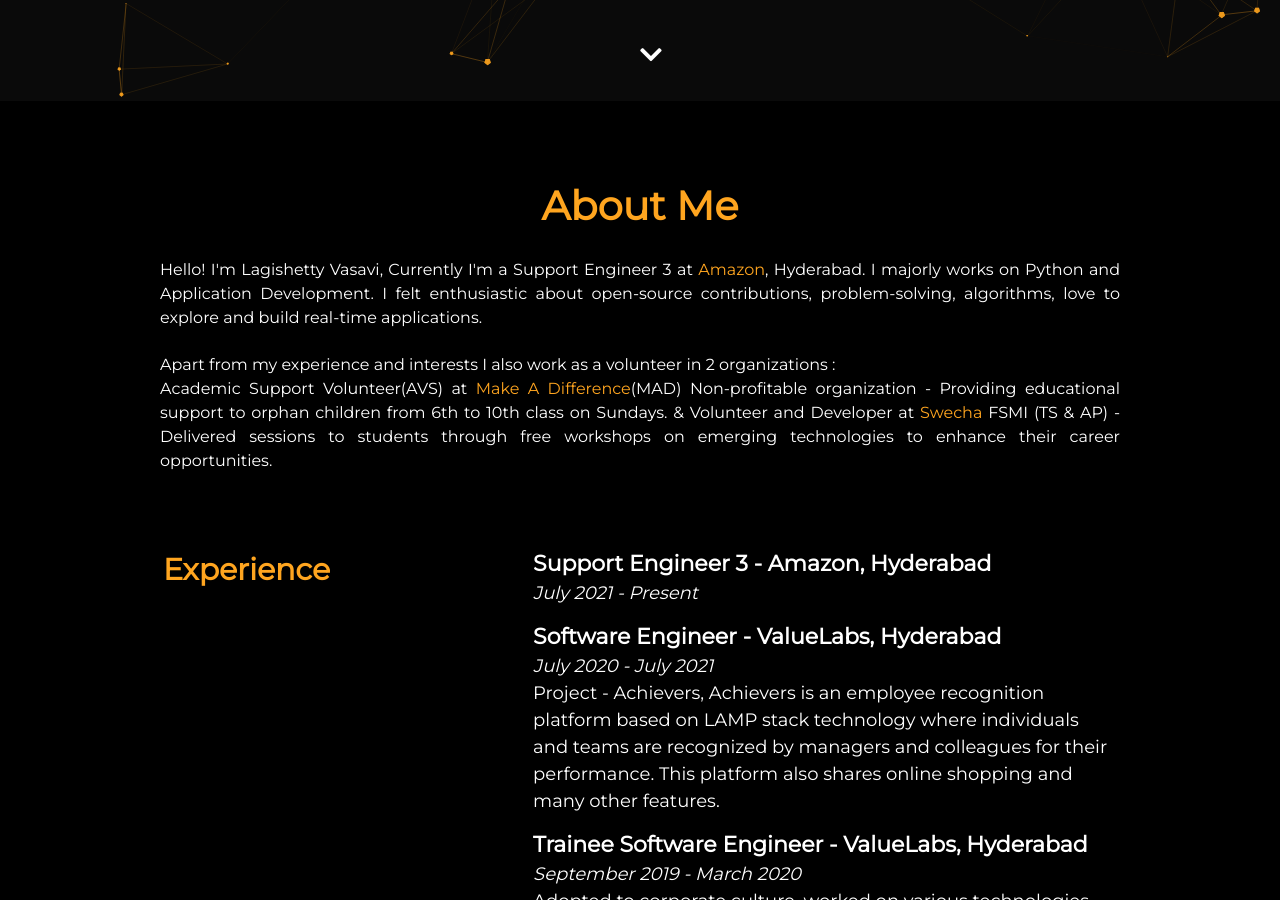
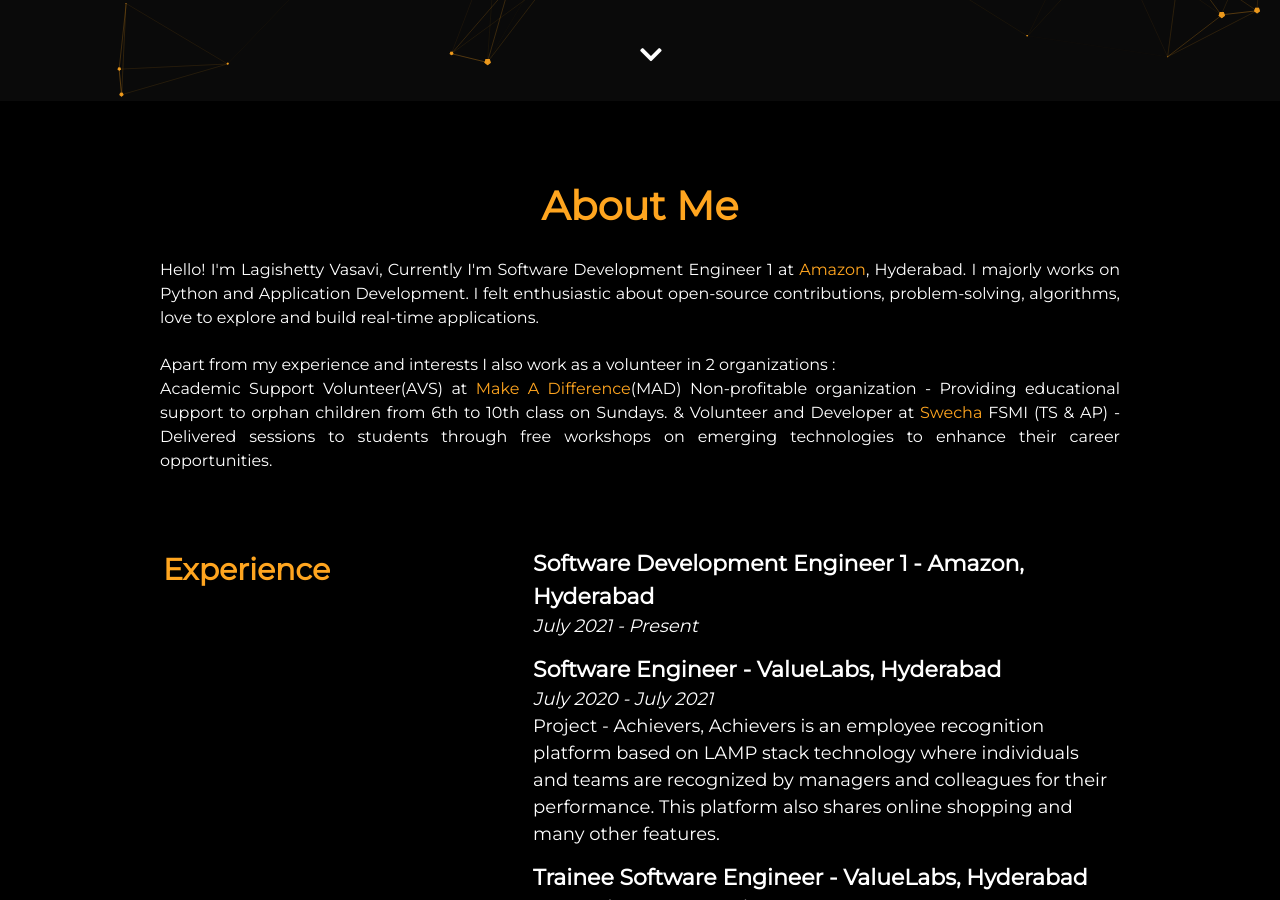
Before and after one commit to VasaviLagishetty/VasaviLagishetty.github.io, a Jekyll site: the page built from index.html, in a window 1280 px wide and 900 px high, scrolled down 799 px. Built offline with Jekyll 4.4.1, drawn with Linux system fonts in a browser that asks for light colours; nearby versions of some CDN libraries.

Commit message:
Update about.html

```diff
--- a/_includes/about.html
+++ b/_includes/about.html
@@ -74,13 +74,13 @@
  <body style="background-color:black;color: white">
 <div class="user-details">
   <h1> About Me </h1>
-  <p id="info1">Hello! I'm Lagishetty Vasavi, Currently I'm a Support Engineer 3 at <span style="color: #ffa51f;">Amazon</span>, Hyderabad. I majorly works on Python and Application Development. I felt enthusiastic about open-source contributions, problem-solving, algorithms, love to explore and build real-time applications.</p>
+  <p id="info1">Hello! I'm Lagishetty Vasavi, Currently I'm Software Development Engineer 1 at <span style="color: #ffa51f;">Amazon</span>, Hyderabad. I majorly works on Python and Application Development. I felt enthusiastic about open-source contributions, problem-solving, algorithms, love to explore and build real-time applications.</p>
   <p id="info">Apart from my experience and interests I also work as a volunteer in 2 organizations :<br>Academic Support Volunteer(AVS) at <span style="color: #ffa51f;">Make A Difference</span>(MAD) Non-profitable organization - Providing educational support to orphan children from 6th to 10th class on Sundays. & Volunteer and Developer at <span style="color: #ffa51f;">Swecha</span> FSMI (TS & AP) - Delivered sessions to students through free workshops on emerging technologies to enhance their career opportunities.</p>
   </div><br><br>
 <table>
   <tr>
     <th rowspan="3">Experience</th>
-    <td><b>Support Engineer 3 - Amazon, Hyderabad</b><br><i>July 2021 - Present</i></td>
+    <td><b>Software Development Engineer 1 - Amazon, Hyderabad</b><br><i>July 2021 - Present</i></td>
   </tr>
   <tr>
     <td><b>Software Engineer - ValueLabs, Hyderabad</b><br><i>July 2020 - July 2021</i><br>Project - Achievers, Achievers is an employee recognition platform based on LAMP stack technology where individuals and teams are recognized by managers and colleagues for their performance. This platform also shares online shopping and many other features.</td>
```
